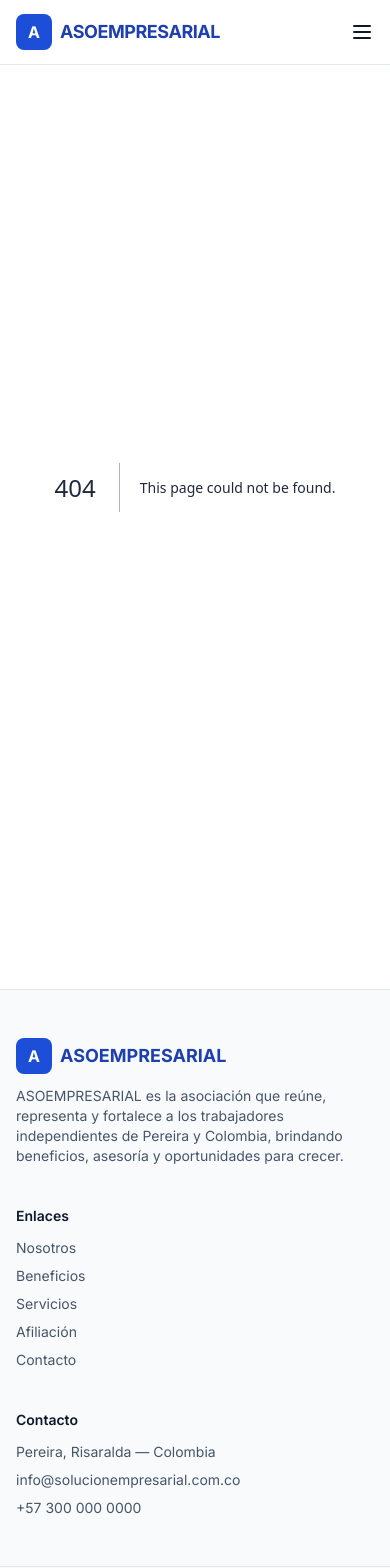
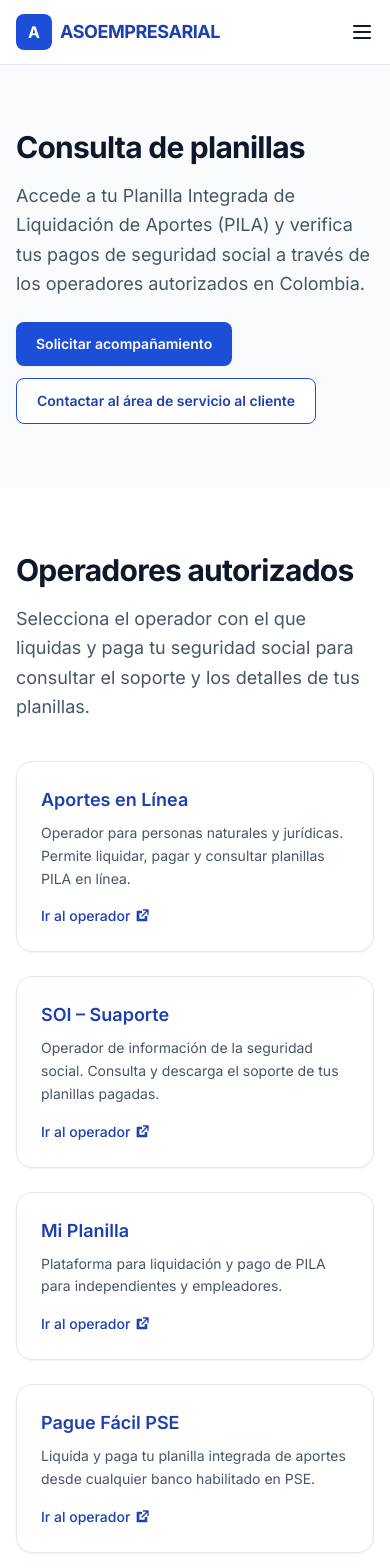
Before and after one commit to JhonDesing1/asoempresarial.org, a Next.js app: page /planillas in a window 390 px wide. Before the commit this address had no page. Shown: the top 1568 px of the page. Built offline with nearby package versions, Linux system fonts and the light colour scheme.

Commit message:
feat: update contact info and add planillas page
- Update email, phone (servicio al cliente) and address in site config
- Add /planillas page with PILA operators directory and consultation steps
- Add Planillas link to Navbar, Footer and sitemap

```diff
--- a/app/contacto/page.tsx
+++ b/app/contacto/page.tsx
@@ -33,12 +33,12 @@ export default function ContactoPage() {
               </a>
             </div>
             <div className="rounded-2xl border border-slate-200 p-6">
-              <h3 className="font-semibold text-slate-900">Teléfono</h3>
+              <h3 className="font-semibold text-slate-900">{site.phoneLabel}</h3>
               <a
                 href={`tel:${site.phone.replace(/\s+/g, "")}`}
                 className="mt-1 block text-brand-700 hover:underline"
               >
-                {site.phone}
+                Celular: {site.phone}
               </a>
             </div>
             <div className="rounded-2xl border border-slate-200 p-6">
--- /dev/null
+++ b/app/planillas/page.tsx
@@ -0,0 +1,189 @@
+import type { Metadata } from "next";
+import Link from "next/link";
+import { site } from "@/lib/site";
+
+export const metadata: Metadata = {
+  title: "Consulta de planillas",
+  description: `Consulta tus planillas de seguridad social (PILA) a través de los operadores autorizados. ${site.name} te orienta en el proceso.`,
+};
+
+const operators = [
+  {
+    name: "Aportes en Línea",
+    desc: "Operador para personas naturales y jurídicas. Permite liquidar, pagar y consultar planillas PILA en línea.",
+    url: "https://www.aportesenlinea.com",
+  },
+  {
+    name: "SOI – Suaporte",
+    desc: "Operador de información de la seguridad social. Consulta y descarga el soporte de tus planillas pagadas.",
+    url: "https://www.soi.com.co",
+  },
+  {
+    name: "Mi Planilla",
+    desc: "Plataforma para liquidación y pago de PILA para independientes y empleadores.",
+    url: "https://www.miplanilla.com",
+  },
+  {
+    name: "Pague Fácil PSE",
+    desc: "Liquida y paga tu planilla integrada de aportes desde cualquier banco habilitado en PSE.",
+    url: "https://www.paguefacil.com.co",
+  },
+  {
+    name: "ARUS – Asopagos",
+    desc: "Pagos asistidos, planilla asistida y consulta de aportes para trabajadores independientes y empresas.",
+    url: "https://www.arus.com.co",
+  },
+  {
+    name: "Simple",
+    desc: "Operador PILA con autoliquidación en línea para independientes, hogares y empresas.",
+    url: "https://www.simplesa.co",
+  },
+];
+
+const steps = [
+  {
+    n: "1",
+    title: "Identifica tu operador",
+    desc: "Si ya pagas PILA, selecciona el operador con el que realizaste tu última planilla.",
+  },
+  {
+    n: "2",
+    title: "Ingresa con tus datos",
+    desc: "Accede con el documento del aportante y la contraseña que registraste con el operador.",
+  },
+  {
+    n: "3",
+    title: "Consulta o descarga",
+    desc: "Visualiza el detalle de la planilla, descarga el soporte y verifica novedades reportadas.",
+  },
+];
+
+export default function PlanillasPage() {
+  return (
+    <>
+      <section className="bg-slate-50 section">
+        <div className="container-page">
+          <h1 className="section-title">Consulta de planillas</h1>
+          <p className="section-subtitle max-w-3xl">
+            Accede a tu Planilla Integrada de Liquidación de Aportes (PILA) y
+            verifica tus pagos de seguridad social a través de los operadores
+            autorizados en Colombia.
+          </p>
+          <div className="mt-6 flex flex-wrap gap-3">
+            <a
+              href={`https://wa.me/${site.phone.replace(/\D/g, "")}?text=${encodeURIComponent(
+                "Hola, necesito ayuda con la consulta de mi planilla de seguridad social."
+              )}`}
+              target="_blank"
+              rel="noopener noreferrer"
+              className="btn-primary"
+            >
+              Solicitar acompañamiento
+            </a>
+            <Link href="/contacto" className="btn-secondary">
+              Contactar al área de servicio al cliente
+            </Link>
+          </div>
+        </div>
+      </section>
+
+      <section className="section">
+        <div className="container-page">
+          <h2 className="section-title">Operadores autorizados</h2>
+          <p className="section-subtitle max-w-3xl">
+            Selecciona el operador con el que liquidas y paga tu seguridad
+            social para consultar el soporte y los detalles de tus planillas.
+          </p>
+
+          <div className="mt-10 grid gap-6 sm:grid-cols-2 lg:grid-cols-3">
+            {operators.map((o) => (
+              <a
+                key={o.name}
+                href={o.url}
+                target="_blank"
+                rel="noopener noreferrer"
+                className="group rounded-2xl border border-slate-200 bg-white p-6 shadow-sm transition hover:border-brand-300 hover:shadow-md"
+              >
+                <h3 className="text-lg font-semibold text-brand-700 group-hover:underline">
+                  {o.name}
+                </h3>
+                <p className="mt-2 text-sm leading-relaxed text-slate-600">
+                  {o.desc}
+                </p>
+                <span className="mt-4 inline-flex items-center text-sm font-medium text-brand-700">
+                  Ir al operador
+                  <svg
+                    aria-hidden
+                    className="ml-1 h-4 w-4"
+                    viewBox="0 0 24 24"
+                    fill="none"
+                    stroke="currentColor"
+                    strokeWidth={2}
+                  >
+                    <path
+                      strokeLinecap="round"
+                      strokeLinejoin="round"
+                      d="M14 3h7v7M21 3l-9 9M5 5h6v2H7v10h10v-4h2v6H5z"
+                    />
+                  </svg>
+                </span>
+              </a>
+            ))}
+          </div>
+        </div>
+      </section>
+
+      <section className="bg-slate-50 section">
+        <div className="container-page">
+          <h2 className="section-title">¿Cómo consultar tu planilla?</h2>
+          <p className="section-subtitle max-w-3xl">
+            Sigue estos pasos para verificar el pago de tus aportes en salud,
+            pensión y riesgos laborales.
+          </p>
+          <ol className="mt-10 grid gap-6 md:grid-cols-3">
+            {steps.map((s) => (
+              <li
+                key={s.n}
+                className="rounded-2xl border border-slate-200 bg-white p-6"
+              >
+                <div className="flex h-10 w-10 items-center justify-center rounded-full bg-brand-600 font-bold text-white">
+                  {s.n}
+                </div>
+                <h3 className="mt-4 text-lg font-semibold text-slate-900">
+                  {s.title}
+                </h3>
+                <p className="mt-2 text-sm text-slate-600">{s.desc}</p>
+              </li>
+            ))}
+          </ol>
+        </div>
+      </section>
+
+      <section className="section">
+        <div className="container-page rounded-3xl bg-brand-700 px-8 py-14 text-center text-white sm:px-12 sm:py-16">
+          <h2 className="text-3xl font-bold tracking-tight sm:text-4xl">
+            ¿No sabes con qué operador estás registrado?
+          </h2>
+          <p className="mx-auto mt-4 max-w-2xl text-brand-50/90">
+            En {site.name} te ayudamos a identificar tu operador, verificar el
+            estado de tus aportes y mantener al día tu seguridad social.
+          </p>
+          <div className="mt-8 flex flex-wrap justify-center gap-3">
+            <a
+              href={`tel:${site.phone.replace(/\s+/g, "")}`}
+              className="inline-flex items-center justify-center rounded-lg bg-white px-6 py-3 text-sm font-semibold text-brand-700 shadow-sm transition hover:bg-brand-50"
+            >
+              {site.phoneLabel}: {site.phone}
+            </a>
+            <a
+              href={`mailto:${site.email}`}
+              className="inline-flex items-center justify-center rounded-lg border border-white/40 px-6 py-3 text-sm font-semibold text-white transition hover:bg-white/10"
+            >
+              {site.email}
+            </a>
+          </div>
+        </div>
+      </section>
+    </>
+  );
+}
--- a/app/sitemap.ts
+++ b/app/sitemap.ts
@@ -3,7 +3,7 @@ import { site } from "@/lib/site";
 
 export default function sitemap(): MetadataRoute.Sitemap {
   const now = new Date();
-  const routes = ["", "/nosotros", "/beneficios", "/servicios", "/afiliacion", "/contacto"];
+  const routes = ["", "/nosotros", "/beneficios", "/servicios", "/planillas", "/afiliacion", "/contacto"];
   return routes.map((path) => ({
     url: `${site.url}${path}`,
     lastModified: now,
--- a/components/Footer.tsx
+++ b/components/Footer.tsx
@@ -22,6 +22,7 @@ export function Footer() {
             <li><Link href="/nosotros" className="hover:text-brand-700">Nosotros</Link></li>
             <li><Link href="/beneficios" className="hover:text-brand-700">Beneficios</Link></li>
             <li><Link href="/servicios" className="hover:text-brand-700">Servicios</Link></li>
+            <li><Link href="/planillas" className="hover:text-brand-700">Planillas</Link></li>
             <li><Link href="/afiliacion" className="hover:text-brand-700">Afiliación</Link></li>
             <li><Link href="/contacto" className="hover:text-brand-700">Contacto</Link></li>
           </ul>
@@ -38,7 +39,7 @@ export function Footer() {
             </li>
             <li>
               <a href={`tel:${site.phone.replace(/\s+/g, "")}`} className="hover:text-brand-700">
-                {site.phone}
+                {site.phoneLabel}: {site.phone}
               </a>
             </li>
           </ul>
--- a/components/Navbar.tsx
+++ b/components/Navbar.tsx
@@ -9,6 +9,7 @@ const navLinks = [
   { href: "/nosotros", label: "Nosotros" },
   { href: "/beneficios", label: "Beneficios" },
   { href: "/servicios", label: "Servicios" },
+  { href: "/planillas", label: "Planillas" },
   { href: "/afiliacion", label: "Afiliación" },
   { href: "/contacto", label: "Contacto" },
 ];
--- a/lib/site.ts
+++ b/lib/site.ts
@@ -6,9 +6,10 @@ export const site = {
     "ASOEMPRESARIAL es la asociación que reúne, representa y fortalece a los trabajadores independientes de Pereira y Colombia, brindando beneficios, asesoría y oportunidades para crecer.",
   city: "Pereira",
   country: "Colombia",
-  email: "info@solucionempresarial.com.co",
-  phone: "+57 300 000 0000",
-  address: "Pereira, Risaralda — Colombia",
+  email: "asoempresarial@solucionempresarial.com.co",
+  phone: "+57 301 797 4144",
+  phoneLabel: "Servicio al cliente",
+  address: "Cl 6 # 17-42, Club Rialto, Pereira — Risaralda, Colombia",
   domain: "asoempresarial.org",
   url: "https://asoempresarial.org",
   socials: {
```
